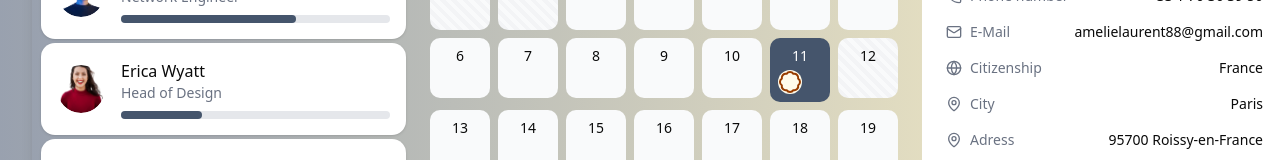
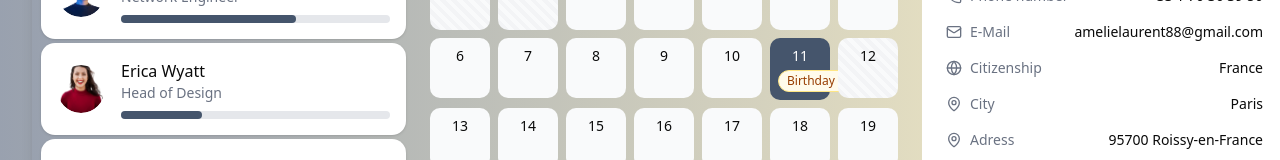
Before and after one commit to Milan35959/Salary-Dashboard, a Next.js app: page / in a window 1280 px wide. Shown: the part 446-606 px from the top of the page. Built offline with nearby package versions, Linux system fonts and the light colour scheme.

Commit message:
Replacing badge from lucide to shadcn

```diff
--- a/components/CalenderDay.tsx
+++ b/components/CalenderDay.tsx
@@ -1,4 +1,4 @@
-import { Badge } from "lucide-react"
+import { Badge } from "@/components/ui/badge"
 
 interface CalendarDayProps {
     day: number
--- /dev/null
+++ b/components/ui/badge.tsx
@@ -0,0 +1,46 @@
+import * as React from "react"
+import { Slot } from "@radix-ui/react-slot"
+import { cva, type VariantProps } from "class-variance-authority"
+
+import { cn } from "@/lib/utils"
+
+const badgeVariants = cva(
+  "inline-flex items-center justify-center rounded-md border px-2 py-0.5 text-xs font-medium w-fit whitespace-nowrap shrink-0 [&>svg]:size-3 gap-1 [&>svg]:pointer-events-none focus-visible:border-ring focus-visible:ring-ring/50 focus-visible:ring-[3px] aria-invalid:ring-destructive/20 dark:aria-invalid:ring-destructive/40 aria-invalid:border-destructive transition-[color,box-shadow] overflow-hidden",
+  {
+    variants: {
+      variant: {
+        default:
+          "border-transparent bg-primary text-primary-foreground [a&]:hover:bg-primary/90",
+        secondary:
+          "border-transparent bg-secondary text-secondary-foreground [a&]:hover:bg-secondary/90",
+        destructive:
+          "border-transparent bg-destructive text-white [a&]:hover:bg-destructive/90 focus-visible:ring-destructive/20 dark:focus-visible:ring-destructive/40",
+        outline:
+          "text-foreground [a&]:hover:bg-accent [a&]:hover:text-accent-foreground",
+      },
+    },
+    defaultVariants: {
+      variant: "default",
+    },
+  }
+)
+
+function Badge({
+  className,
+  variant,
+  asChild = false,
+  ...props
+}: React.ComponentProps<"span"> &
+  VariantProps<typeof badgeVariants> & { asChild?: boolean }) {
+  const Comp = asChild ? Slot : "span"
+
+  return (
+    <Comp
+      data-slot="badge"
+      className={cn(badgeVariants({ variant }), className)}
+      {...props}
+    />
+  )
+}
+
+export { Badge, badgeVariants }
```
